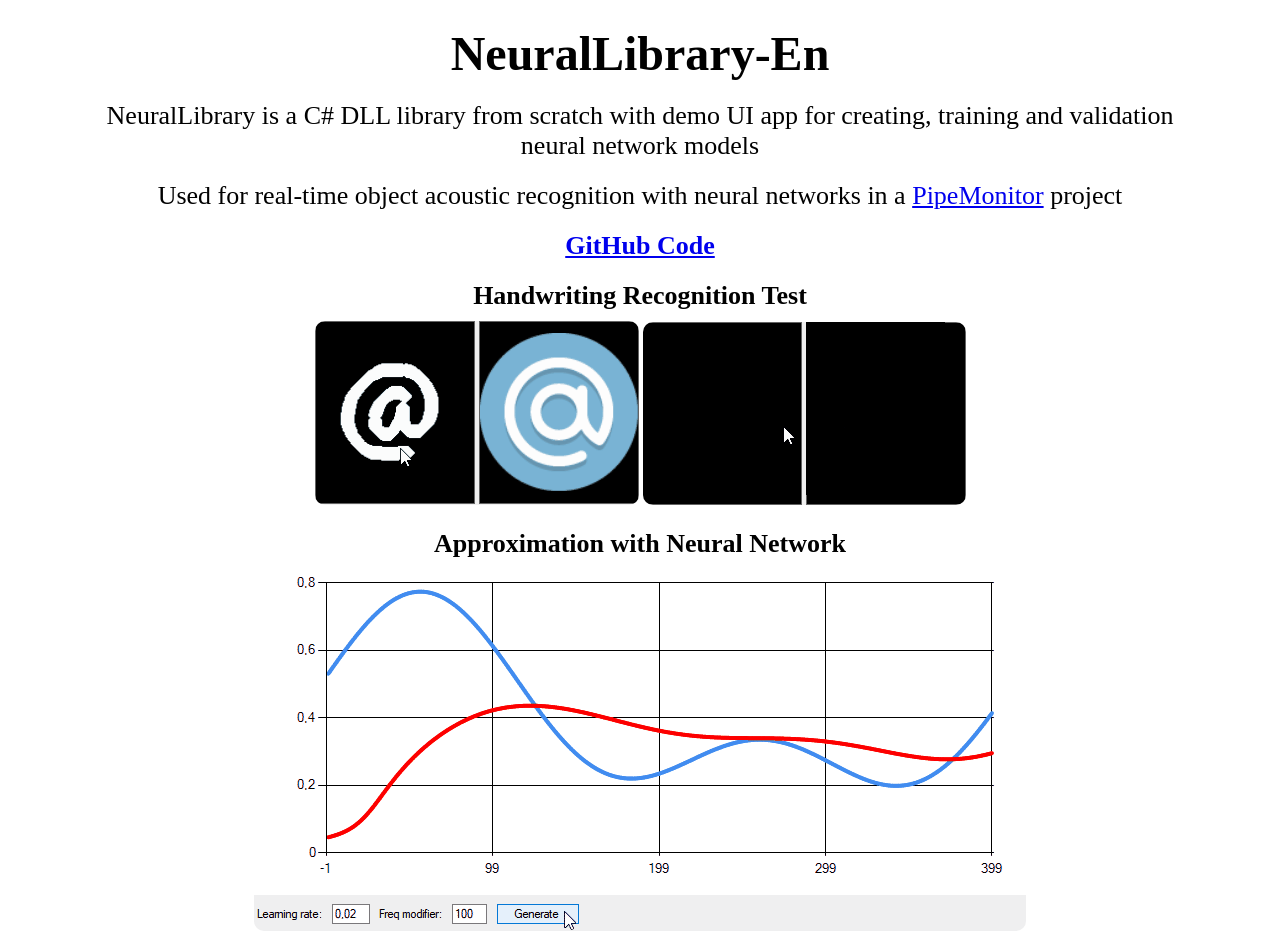
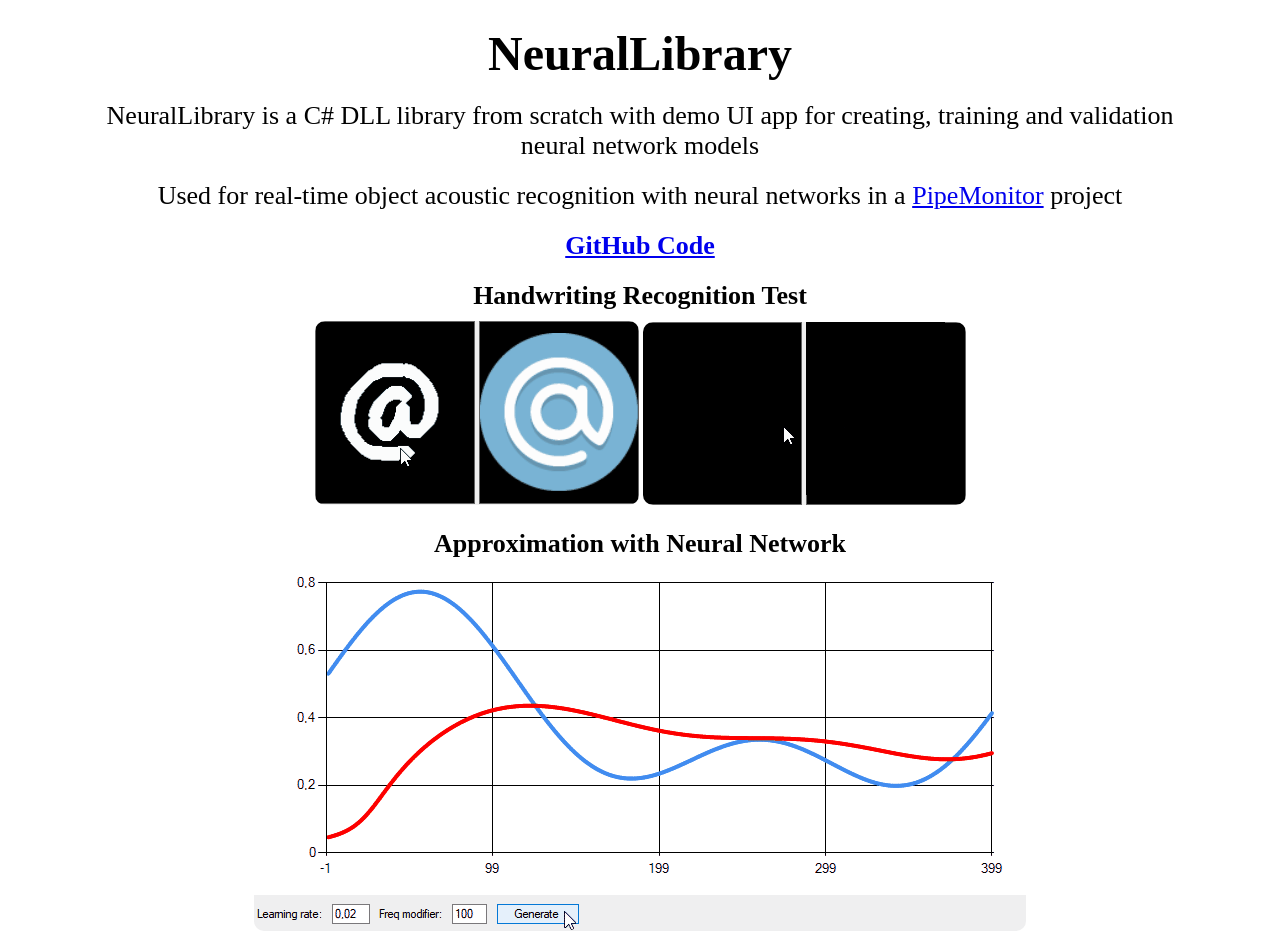
Before and after one commit to alexfcoding/alexfcoding.github.io, a plain HTML site: page NeuralLibrary/index.html in a window 1280 px wide. Shown: the top 934 px of the page. Drawn offline with Linux system fonts and the light colour scheme.

Commit message:
Update index.html

```diff
--- a/NeuralLibrary/index.html
+++ b/NeuralLibrary/index.html
@@ -10,7 +10,7 @@
 
 <body>
     <div>
-        <div class="main-title">NeuralLibrary-En</div>
+        <div class="main-title">NeuralLibrary</div>
         <div>
             <p class="description">
                 NeuralLibrary is a C# DLL library from scratch with demo UI app for creating, training and validation neural network models
```
